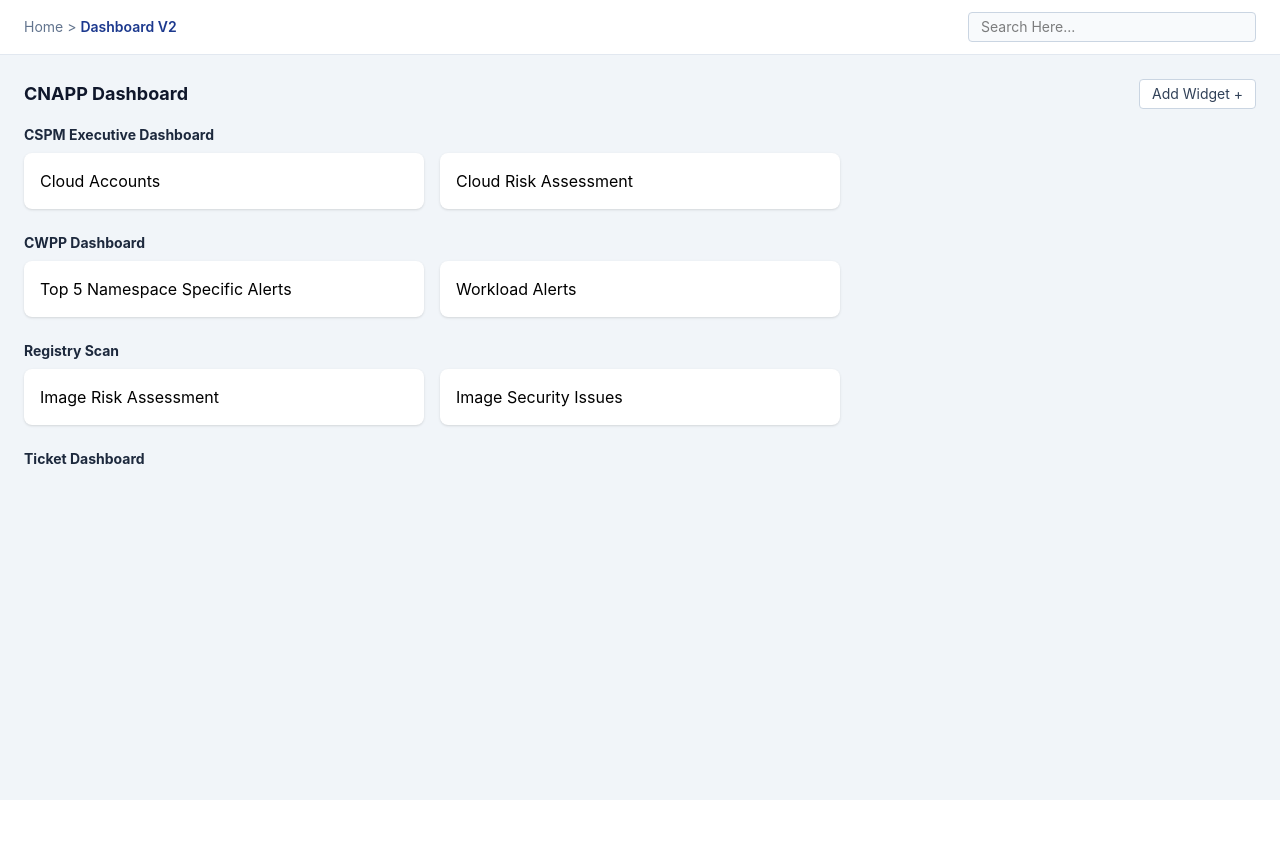
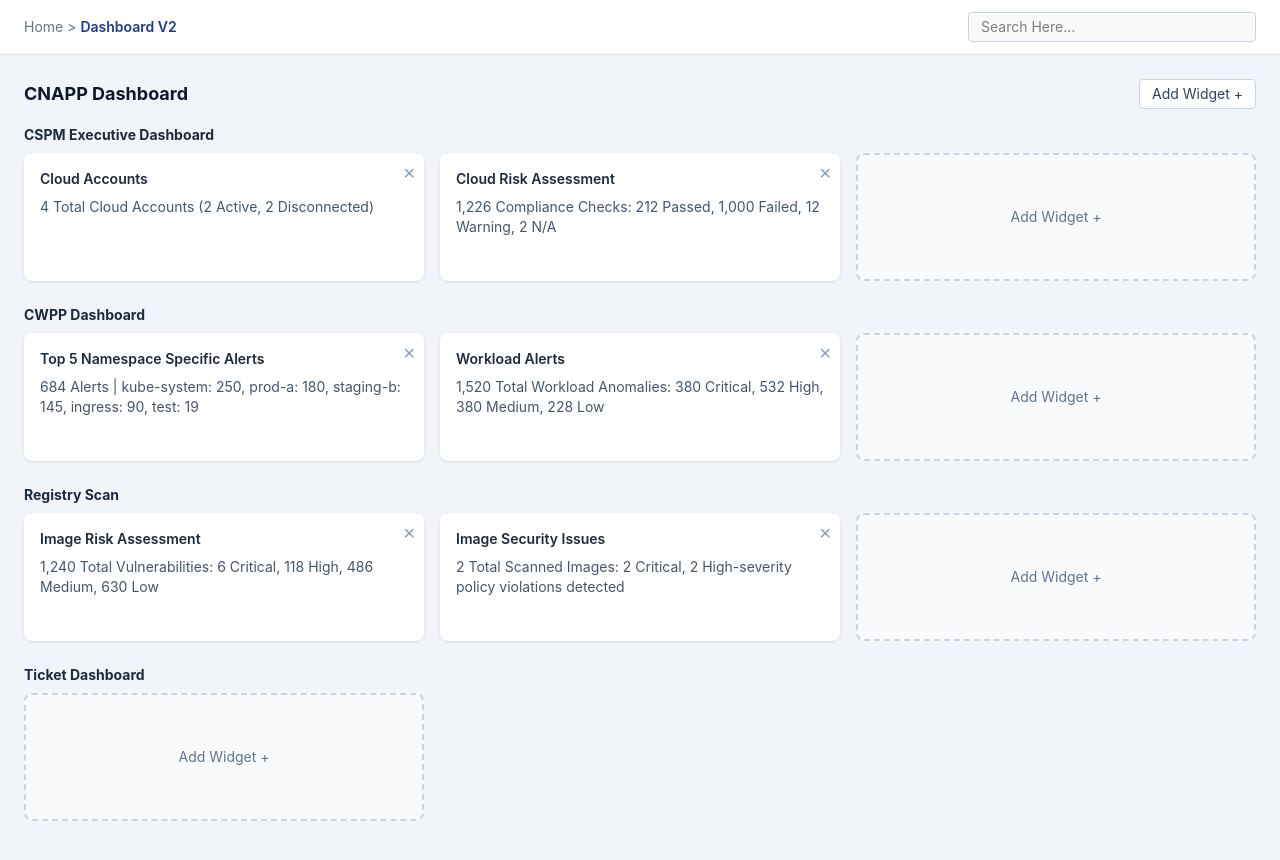
Before and after one commit to mihir-gore/Dashboard, a React (Vite) app: page / in a window 1280 px wide. Shown: the top 860 px of the page. Before the commit the page ends 800 px from the top, so only its background shows below. Built offline with nearby package versions, Linux system fonts and the light colour scheme.

Commit message:
Add widget card, remove button, dashed add widget card and panel state

```diff
--- a/src/components/Category.jsx
+++ b/src/components/Category.jsx
@@ -1,16 +1,25 @@
-function Category({category}){
+import { useDashboard } from "../context/DashboardContext";
+
+function Category({category,onAddClick}){
 
     const activeWidgets=category.widgets.filter((widget)=>widget.active);
-
+    const {toggleWidget}=useDashboard();
     return(
         <section className="mb-6">
             <h2 className="mb-2 text-sm font-bold text-slate-800">{category.name}</h2>
             <div className="grid grid-cols-1 gap-4 md:grid-cols-3">
                 {activeWidgets.map((widget)=>(
-                    <div key={widget.id} className="rounded-lg bg-white p-4 shadow-sm">
-                        {widget.name}
+                    <div key={widget.id} className="relative min-h-32 rounded-lg bg-white p-4 shadow-sm">
+                        <button onClick={()=>toggleWidget(category.id,widget.id)} aria-label={'Remove ' + widget.name} className="absolute right-2 top-2 text-slate-400 hover:text-red-600">
+                            ✕
+                        </button>
+                        <h3 className="pr-6 text-sm font-semibold text-slate-800">{widget.name}</h3>
+                        <p className="mt-2 text-sm text-slate-600">{widget.text}</p>
                     </div>
                 ))}
+                <button onClick={()=>onAddClick(category.id)} className="flex min-h-32 items-center justify-center rounded-lg border-2 border-dashed border-slate-300 bg-slate-50 text-sm text-slate-500 hover:border-blue-900 hover:text-blue-900">
+                 Add Widget +
+                </button>
             </div>
         </section>
     )
--- a/src/components/Dashboard.jsx
+++ b/src/components/Dashboard.jsx
@@ -1,9 +1,10 @@
 import {useDashboard} from "../context/DashboardContext"
 import Category from "./Category"
+import { useState } from "react";
 
 function Dashboard(){
     const {categories}=useDashboard();
-
+    const [panelId,setPanelId]=useState(null);
     return(
         <div className="min-h-screen bg-slate-100">
           <header className=" flex items-center justify-between border-b border-slate-200 bg-white px-6 py-3">
@@ -15,13 +16,14 @@ function Dashboard(){
           <div className="p-6">
             <div className="mb-4 flex items-center justify-between">
                 <h1 className="text-lg font-bold text-slate-900"> CNAPP Dashboard</h1>
-                <button className="rounded border border-slate-300 bg-white px-3 py-1 text-sm text-slate-700">
+                <button className="rounded border border-slate-300 bg-white px-3 py-1 text-sm text-slate-700" onClick={()=>setPanelId(categories[0].id)}>
                      Add Widget +
                     </button>
             </div>
             {categories.map((category)=>(
-                <Category key={category.id} category={category}/>
+                <Category key={category.id} category={category} onAddClick={setPanelId}/>
             ))}
+
           </div>
         </div>
     )
```
